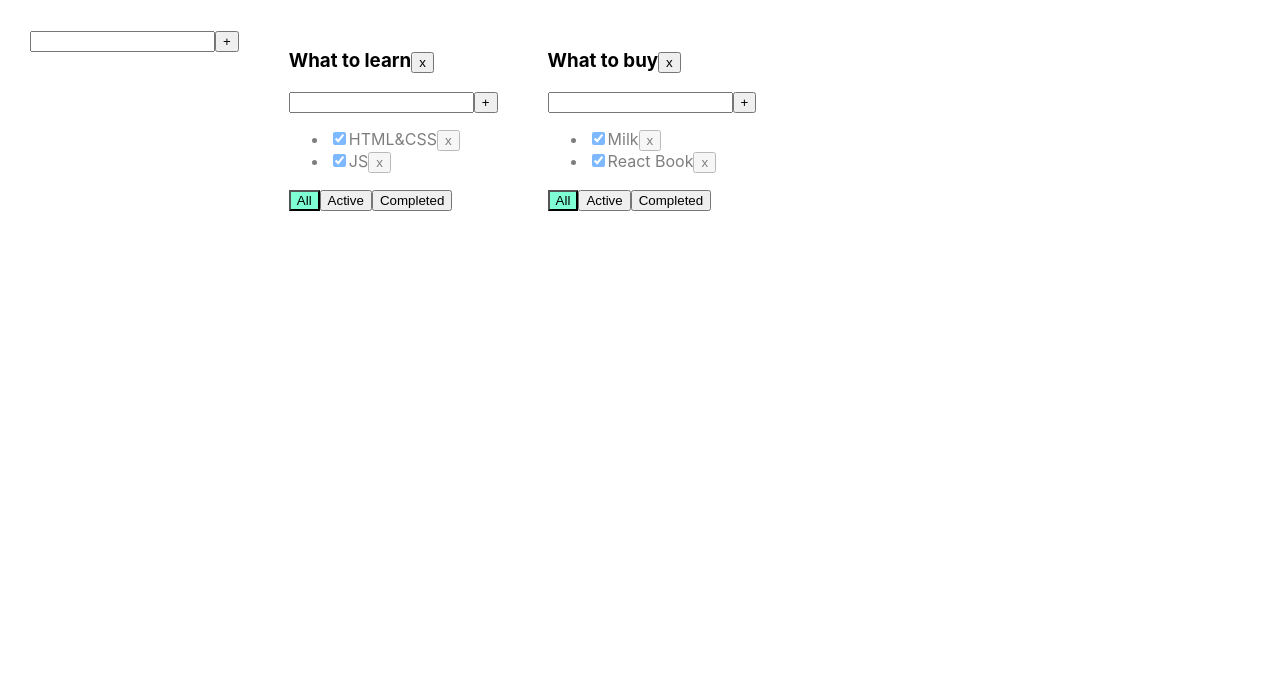
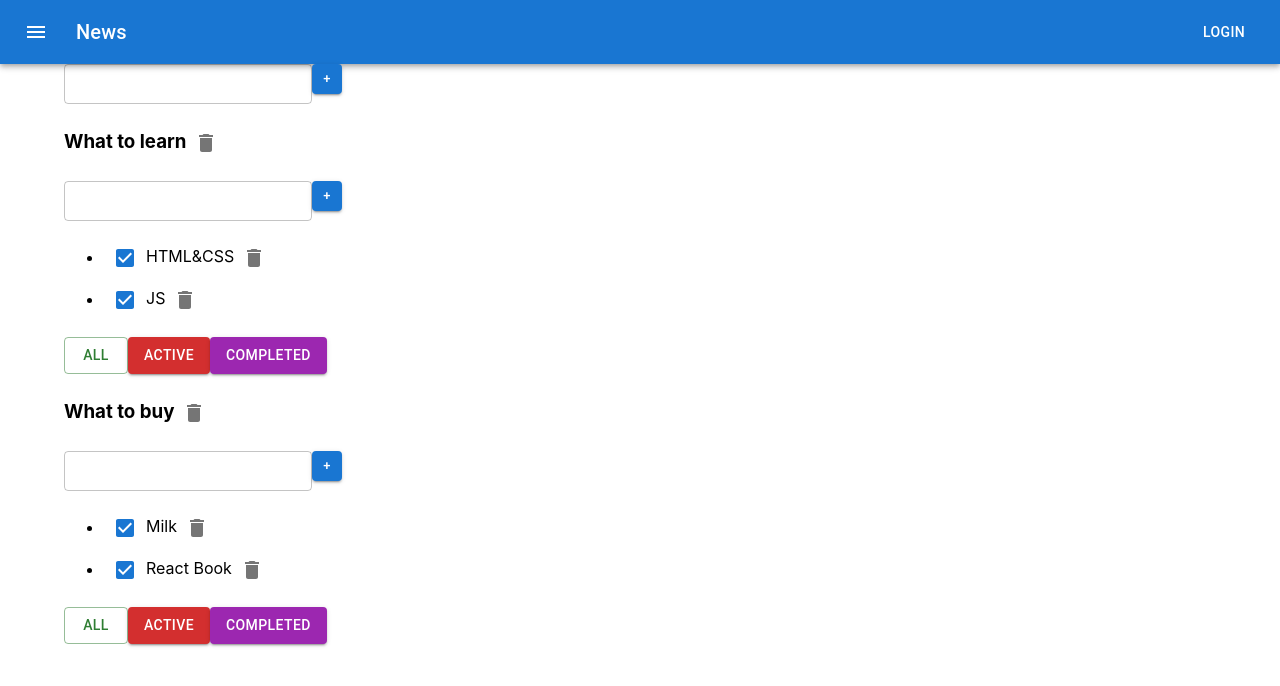
Before and after one commit to akach-dev/todolist-tuesday, a React (Create React App) app: page / in a window 1280 px wide. Shown: the top 686 px of the page. Built offline with nearby package versions, Linux system fonts and the light colour scheme.

Commit message:
add ButtonAppBar

```diff
--- a/src/AddItemForm.tsx
+++ b/src/AddItemForm.tsx
@@ -1,4 +1,6 @@
 import React, {ChangeEvent, KeyboardEvent, useState} from 'react';
+import Button from '@mui/material/Button';
+import TextField from "@mui/material/TextField";
 
 type AddItemFormPropsType = {
   addItem: (title: string) => void
@@ -24,19 +26,39 @@ export function AddItemForm(props: AddItemFormPropsType) {
 
   const onKeyPressHandler = (e: KeyboardEvent<HTMLInputElement>) => {
     setError(null);
-        if (e.charCode === 13) {
+    if (e.code === 'Enter') {
       addItem();
     }
   }
 
+  const buttonStyle = {
+    maxWidth: '30px',
+    maxHeight: '30px',
+    minWidth: '30px',
+    minHeight: '30px',
+  }
+
   return <div>
-        <input value={title}
+    {/*<input value={title}*/}
+    {/*       onChange={onChangeHandler}*/}
+    {/*       onKeyPress={onKeyPressHandler}*/}
+    {/*       className={error ? "error" : ""}*/}
+    {/*/>*/}
+    <TextField
+       error={!!error}
+       id="outlined-basic"
+       label={error ? 'Title is required' : ""}
+       size="small"
+       variant="outlined"
+       value={title}
        onChange={onChangeHandler}
        onKeyPress={onKeyPressHandler}
        className={error ? "error" : ""}
     />
-        <button onClick={addItem}>+</button>
-
-        {error && <div className="error-message">{error}</div>}
+    <Button
+       size={"small"}
+       style={buttonStyle}
+       variant="contained"
+       onClick={addItem}>+</Button>
   </div>
 }
--- a/src/App.css
+++ b/src/App.css
@@ -1,25 +1,25 @@
 
 .App {
-  padding: 30px;
-  display: flex;
+    /*padding: 30px;*/
+    /*display: flex;*/
 }
 
-.App > div {
-  margin-right: 50px;
-}
+/*.App > div {*/
+/*  margin-right: 50px;*/
+/*}*/
 
-.error {
-  border: red 1px solid;
-}
+/*.error {*/
+/*  border: red 1px solid;*/
+/*}*/
 
-.error-message {
-  color: red;
-}
+/*.error-message {*/
+/*  color: red;*/
+/*}*/
 
-.active-filter {
-  background-color: aquamarine;
-}
+/*.active-filter {*/
+/*  background-color: aquamarine;*/
+/*}*/
 
-.is-done {
-  opacity: 0.5;
-}
+/*.is-done {*/
+/*  opacity: 0.5;*/
+/*}*/
--- a/src/App.tsx
+++ b/src/App.tsx
@@ -9,6 +9,8 @@ import Stack from '@mui/material/Stack';
 import DeleteIcon from '@mui/icons-material/Delete';
 import AlarmIcon from '@mui/icons-material/Alarm';
 import AddShoppingCartIcon from '@mui/icons-material/AddShoppingCart';
+import ButtonAppBar from "./ButtonAppBar";
+import {Container} from "@mui/material";
 
 
 export type FilterValuesType = "all" | "active" | "completed";
@@ -24,30 +26,46 @@ type TasksStateType = {
 
 
 function App() {
+  let todolistId1 = v1();
+  let todolistId2 = v1();
+
+  let [todoLists, setTodoLists] = useState<Array<TodolistType>>([
+    {id: todolistId1, title: "What to learn", filter: "all"},
+    {id: todolistId2, title: "What to buy", filter: "all"}
+  ])
+
+  let [tasks, setTasks] = useState<TasksStateType>({
+    [todolistId1]: [
+      {id: v1(), title: "HTML&CSS", isDone: true},
+      {id: v1(), title: "JS", isDone: true}
+    ],
+    [todolistId2]: [
+      {id: v1(), title: "Milk", isDone: true},
+      {id: v1(), title: "React Book", isDone: true}
+    ]
+  });
+
+
   function removeTask(id: string, todolistId: string) {
-    //достанем нужный массив по todolistId:
-    let todolistTasks = tasks[todolistId];
-    // перезапишем в этом объекте массив для нужного тудулиста отфилтрованным массивом:
-    tasks[todolistId] = todolistTasks.filter(t => t.id != id);
-    // засетаем в стейт копию объекта, чтобы React отреагировал перерисовкой
-    setTasks({...tasks});
+    setTasks({
+      ...tasks, [todolistId]: tasks[todolistId].filter(task =>
+         task.id !== id
+      )
+    })
   }
 
   function addTask(title: string, todolistId: string) {
     let task = {id: v1(), title: title, isDone: false};
-    //достанем нужный массив по todolistId:
-    let todolistTasks = tasks[todolistId];
-    // перезапишем в этом объекте массив для нужного тудулиста копией, добавив в начало новую таску:
-    tasks[todolistId] = [task, ...todolistTasks];
     // засетаем в стейт копию объекта, чтобы React отреагировал перерисовкой
-    setTasks({...tasks});
+    setTasks({...tasks, [todolistId]: [task, ...tasks[todolistId]]})
+
   }
 
   function changeFilter(value: FilterValuesType, todolistId: string) {
-    let todolist = todolists.find(tl => tl.id === todolistId);
+    let todolist = todoLists.find(tl => tl.id === todolistId);
     if (todolist) {
       todolist.filter = value;
-      setTodolists([...todolists])
+      setTodoLists([...todoLists])
     }
   }
 
@@ -79,7 +97,7 @@ function App() {
 
   function removeTodolist(id: string) {
     // засунем в стейт список тудулистов, id которых не равны тому, который нужно выкинуть
-    setTodolists(todolists.filter(tl => tl.id != id));
+    setTodoLists(todoLists.filter(tl => tl.id != id));
     // удалим таски для этого тудулиста из второго стейта, где мы храним отдельно таски
     delete tasks[id]; // удаляем св-во из объекта... значением которого являлся массив тасок
     // засетаем в стейт копию объекта, чтобы React отреагировал перерисовкой
@@ -88,37 +106,19 @@ function App() {
 
   function changeTodolistTitle(id: string, title: string) {
     // найдём нужный todolist
-    const todolist = todolists.find(tl => tl.id === id);
+    const todolist = todoLists.find(tl => tl.id === id);
     if (todolist) {
       // если нашёлся - изменим ему заголовок
       todolist.title = title;
-      setTodolists([...todolists]);
+      setTodoLists([...todoLists]);
     }
   }
 
-  let todolistId1 = v1();
-  let todolistId2 = v1();
-
-  let [todolists, setTodolists] = useState<Array<TodolistType>>([
-    {id: todolistId1, title: "What to learn", filter: "all"},
-    {id: todolistId2, title: "What to buy", filter: "all"}
-  ])
-
-  let [tasks, setTasks] = useState<TasksStateType>({
-    [todolistId1]: [
-      {id: v1(), title: "HTML&CSS", isDone: true},
-      {id: v1(), title: "JS", isDone: true}
-    ],
-    [todolistId2]: [
-      {id: v1(), title: "Milk", isDone: true},
-      {id: v1(), title: "React Book", isDone: true}
-    ]
-  });
 
   function addTodolist(title: string) {
     let newTodolistId = v1();
     let newTodolist: TodolistType = {id: newTodolistId, title: title, filter: 'all'};
-    setTodolists([newTodolist, ...todolists]);
+    setTodoLists([newTodolist, ...todoLists]);
     setTasks({
       ...tasks,
       [newTodolistId]: []
@@ -127,17 +127,19 @@ function App() {
 
   return (
      <div className="App">
+       <ButtonAppBar/>
+       <Container>
          <AddItemForm addItem={addTodolist}/>
          {
-         todolists.map(tl => {
+           todoLists.map(tl => {
              let allTodolistTasks = tasks[tl.id];
              let tasksForTodolist = allTodolistTasks;
 
              if (tl.filter === "active") {
-             tasksForTodolist = allTodolistTasks.filter(t => t.isDone === false);
+               tasksForTodolist = allTodolistTasks.filter(t => !t.isDone);
              }
              if (tl.filter === "completed") {
-             tasksForTodolist = allTodolistTasks.filter(t => t.isDone === true);
+               tasksForTodolist = allTodolistTasks.filter(t => t.isDone);
              }
 
              return <Todolist
@@ -156,6 +158,7 @@ function App() {
              />
            })
          }
+       </Container>
 
      </div>
   );
--- /dev/null
+++ b/src/ButtonAppBar.tsx
@@ -0,0 +1,32 @@
+import * as React from 'react';
+import AppBar from '@mui/material/AppBar';
+import Box from '@mui/material/Box';
+import Toolbar from '@mui/material/Toolbar';
+import Typography from '@mui/material/Typography';
+import Button from '@mui/material/Button';
+import IconButton from '@mui/material/IconButton';
+import MenuIcon from '@mui/icons-material/Menu';
+
+export default function ButtonAppBar() {
+  return (
+     <Box sx={{flexGrow: 1}}>
+       <AppBar position="static">
+         <Toolbar>
+           <IconButton
+              size="large"
+              edge="start"
+              color="inherit"
+              aria-label="menu"
+              sx={{mr: 2}}
+           >
+             <MenuIcon/>
+           </IconButton>
+           <Typography variant="h6" component="div" sx={{flexGrow: 1}}>
+             News
+           </Typography>
+           <Button color="inherit">Login</Button>
+         </Toolbar>
+       </AppBar>
+     </Box>
+  );
+}
--- a/src/Todolist.tsx
+++ b/src/Todolist.tsx
@@ -2,6 +2,10 @@ import React, {ChangeEvent} from 'react';
 import {FilterValuesType} from './App';
 import {AddItemForm} from './AddItemForm';
 import {EditableSpan} from './EditableSpan';
+import IconButton from "@mui/material/IconButton";
+import DeleteIcon from '@mui/icons-material/Delete';
+import Button from "@mui/material/Button";
+import Checkbox from "@mui/material/Checkbox";
 
 export type TaskType = {
   id: string
@@ -40,8 +44,10 @@ export function Todolist(props: PropsType) {
   const onCompletedClickHandler = () => props.changeFilter("completed", props.id);
 
   return <div>
-        <h3> <EditableSpan value={props.title} onChange={changeTodolistTitle} />
-            <button onClick={removeTodolist}>x</button>
+    <h3><EditableSpan value={props.title} onChange={changeTodolistTitle}/>
+      <IconButton aria-label="delete" onClick={removeTodolist}>
+        <DeleteIcon/>
+      </IconButton>
     </h3>
     <AddItemForm addItem={addTask}/>
     <ul>
@@ -58,23 +64,23 @@ export function Todolist(props: PropsType) {
 
 
           return <li key={t.id} className={t.isDone ? "is-done" : ""}>
-                        <input type="checkbox" onChange={onChangeHandler} checked={t.isDone}/>
-                        <EditableSpan value={t.title} onChange={onTitleChangeHandler} />
-                        <button onClick={onClickHandler}>x</button>
+            <Checkbox onChange={onChangeHandler} checked={t.isDone}/>
+            <EditableSpan value={t.title} onChange={onTitleChangeHandler}/>
+            <IconButton aria-label="delete" onClick={onClickHandler}>
+              <DeleteIcon/>
+            </IconButton>
           </li>
         })
       }
     </ul>
     <div>
-            <button className={props.filter === 'all' ? "active-filter" : ""}
-                    onClick={onAllClickHandler}>All
-            </button>
-            <button className={props.filter === 'active' ? "active-filter" : ""}
-                    onClick={onActiveClickHandler}>Active
-            </button>
-            <button className={props.filter === 'completed' ? "active-filter" : ""}
-                    onClick={onCompletedClickHandler}>Completed
-            </button>
+
+      <Button variant={props.filter === 'all' ? "outlined" : "contained"} color="success"
+              onClick={onAllClickHandler}>All</Button>
+      <Button variant={props.filter === 'active' ? "outlined" : "contained"} color="error"
+              onClick={onActiveClickHandler}>Active</Button>
+      <Button variant={props.filter === 'completed' ? "outlined" : "contained"} color="secondary"
+              onClick={onCompletedClickHandler}>Completed</Button>
     </div>
   </div>
 }
```
Lines whose indentation alone changed are shown as unchanged.
